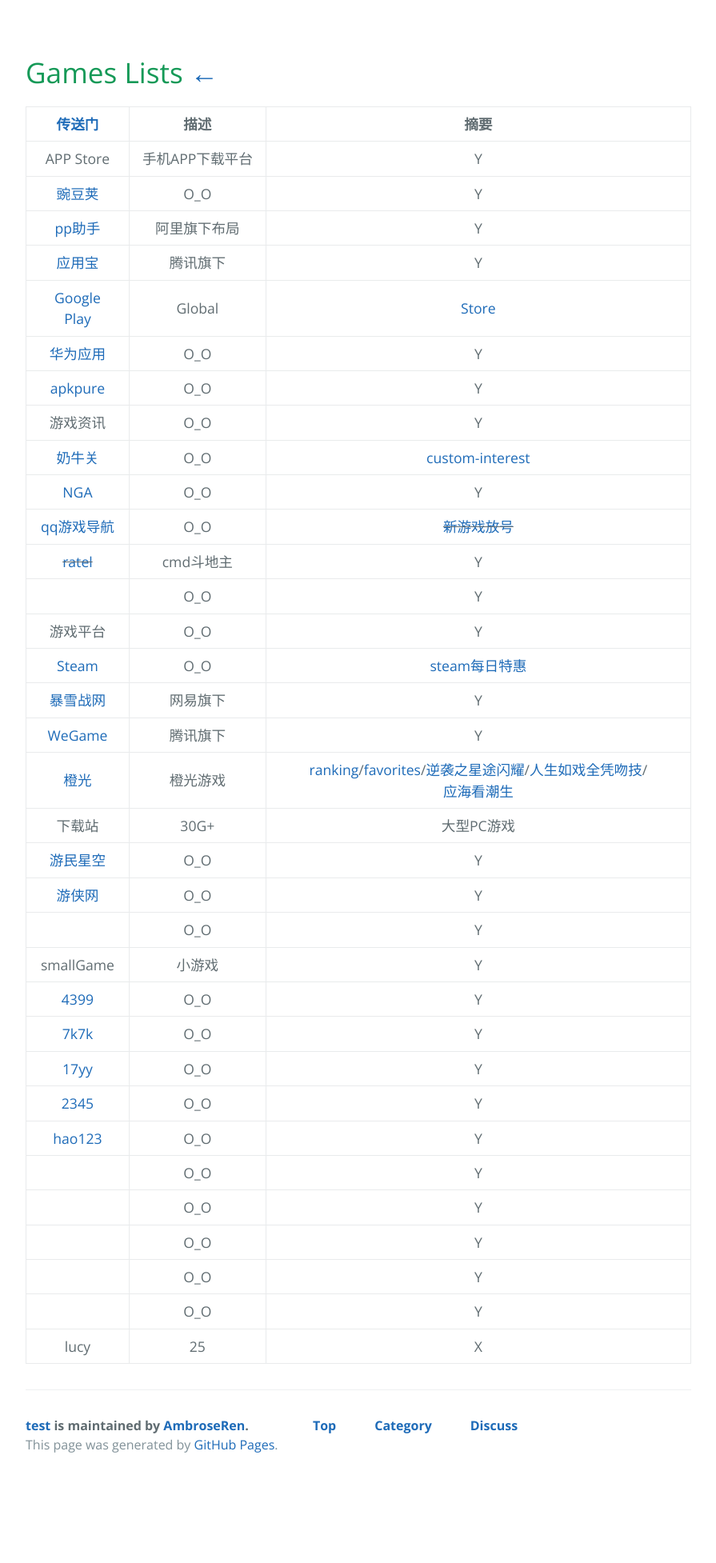
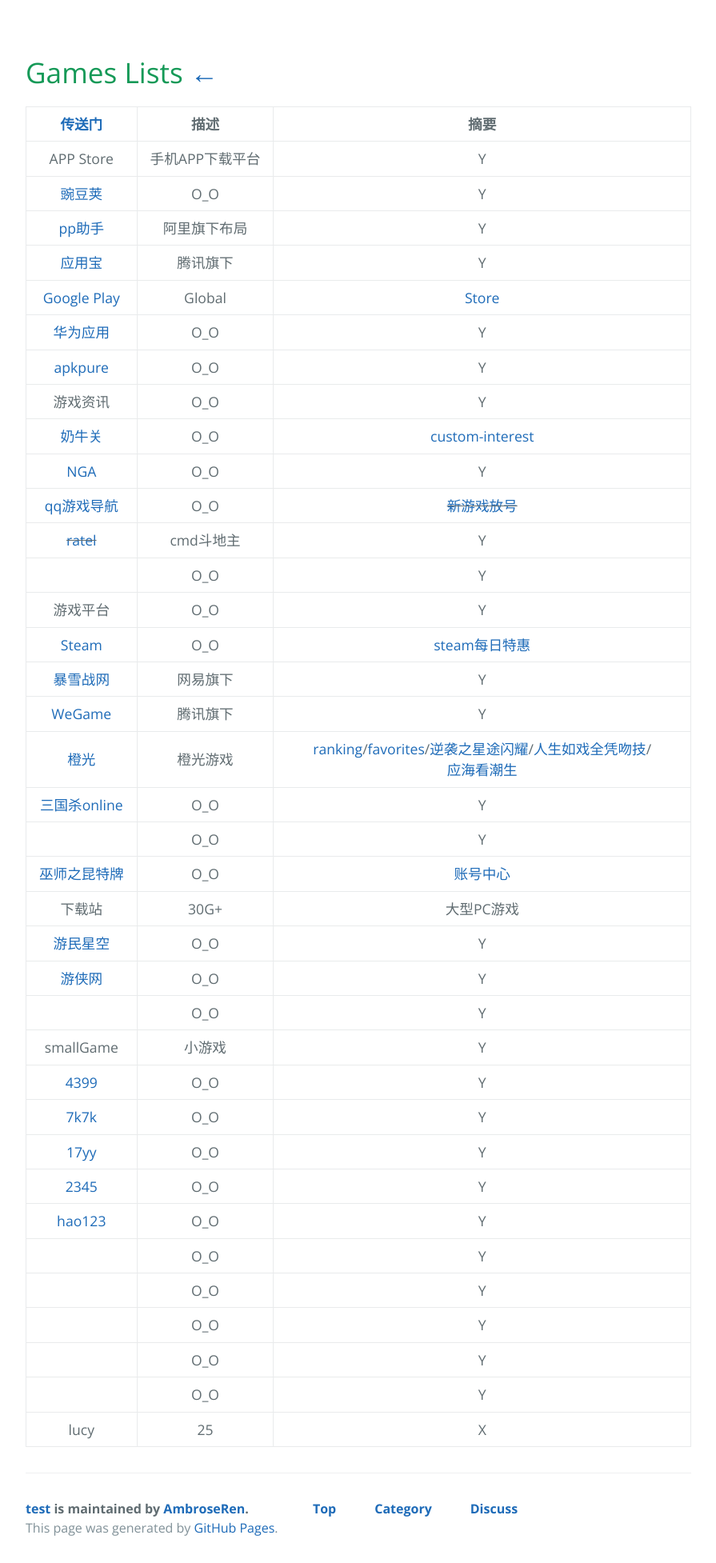
Before and after one commit to AmbroseRen/test, a Jekyll site: the page built from Art/Games/index.md, in a window 1280 px wide. Shown: the whole page at 80% size, without its empty margins (128-1023 px from the left). Built offline with Jekyll 4.4.1, drawn with Linux system fonts in a browser that asks for light colours; nearby versions of some CDN libraries; our own code applies the rules of GitHub Pages for plain Markdown files; library files that are not in the unit come from our copies; the repository's description, which GitHub fills in, is left out; before the commit the page ends 1850 px from its top, so only the background shows below that.

Commit message:
Update index.md

```diff
--- a/Art/Games/index.md
+++ b/Art/Games/index.md
@@ -42,6 +42,9 @@
 | [暴雪战网](https://account.battlenet.com.cn/overview) | 网易旗下 | Y |
 | [WeGame](https://www.wegame.com.cn/) | 腾讯旗下 | Y |
 | [橙光](http://www.66rpg.com/) | 橙光游戏 | [ranking](http://www.66rpg.com/list/ranking)/[favorites](http://www.66rpg.com/home/favorites)/[逆袭之星途闪耀](http://www.66rpg.com/game/61414)/[人生如戏全凭吻技](http://www.66rpg.com/game/1326295)/[应海看潮生](http://www.66rpg.com/monthly/t_21/2883.shtml) |
+| [三国杀online](http://web.sanguosha.com/login/index.html) | O_O | Y |
+| []() | O_O | Y |
+| [巫师之昆特牌](https://www.playgwent.cn/preregister) | O_O | [账号中心](http://account.gaeamobile.net/account/index) |
 | 下载站 | 30G+ | 大型PC游戏 |
 | [游民星空](https://www.gamersky.com/) | O_O | Y |
 | [游侠网](https://www.ali213.net/) | O_O | Y |
```
